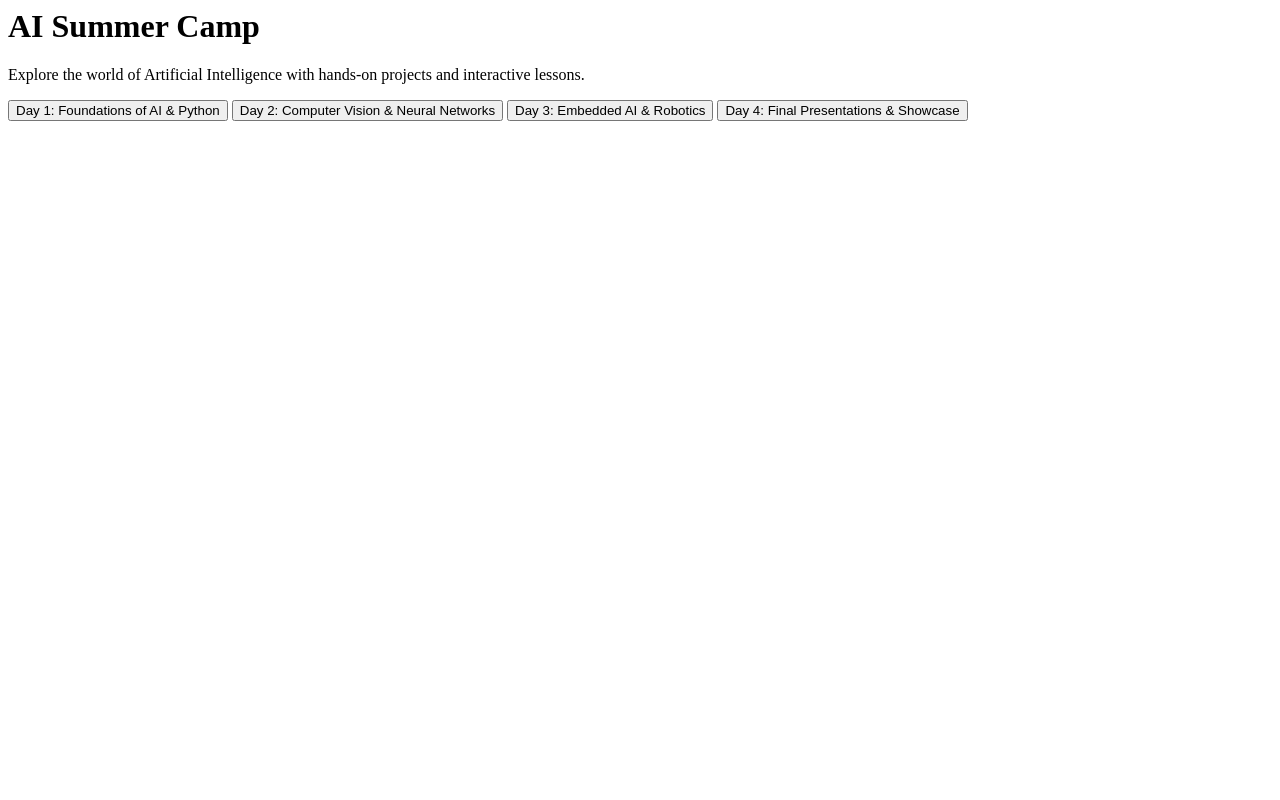
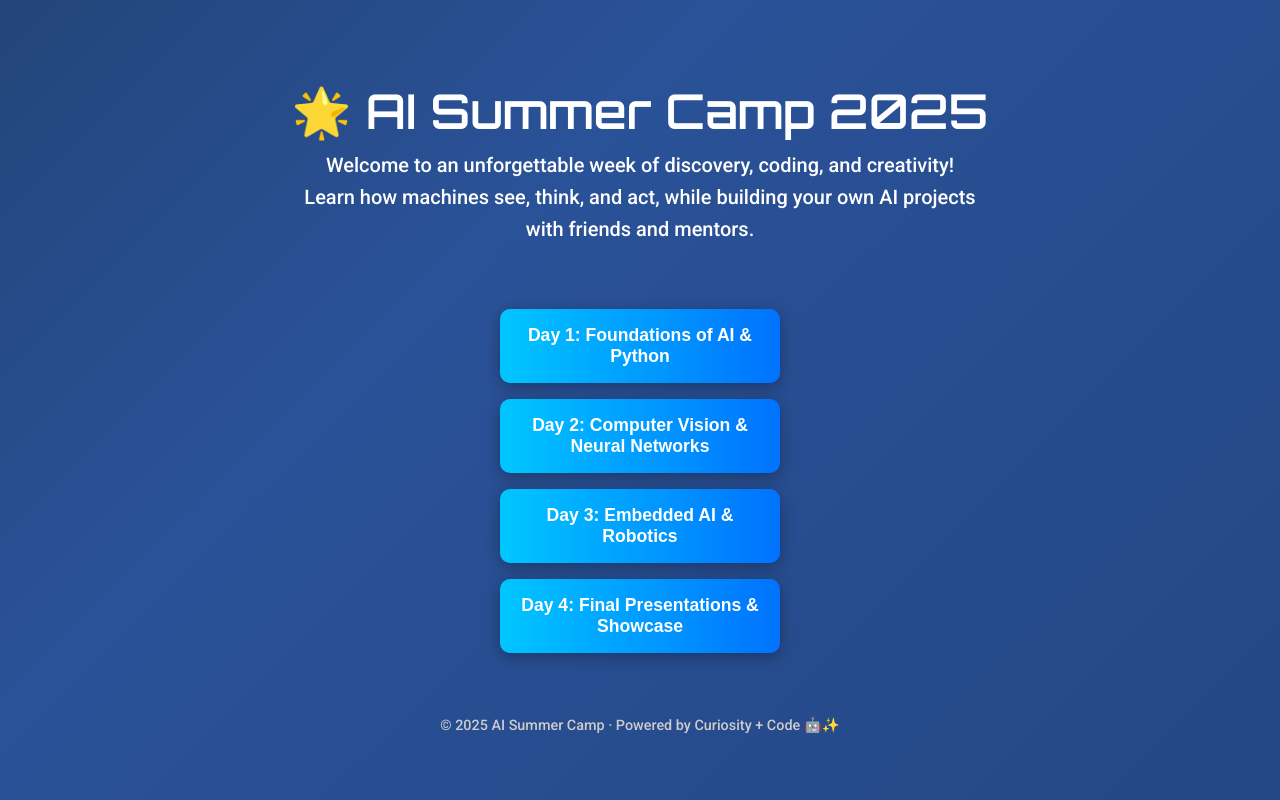
Before and after one commit to victoryzcs/AI_Summer_Camp, a plain HTML site: page index.html in a window 1280 px wide. Drawn offline with Linux system fonts and the light colour scheme.

Commit message:
updated landing page

```diff
--- a/index.html
+++ b/index.html
@@ -1,8 +1,99 @@
+<!DOCTYPE html>
+<html lang="en">
+<head>
+  <meta charset="UTF-8" />
+  <meta name="viewport" content="width=device-width, initial-scale=1.0"/>
+  <title>AI Summer Camp</title>
+
+  <style>
+    @import url('https://fonts.googleapis.com/css2?family=Orbitron:wght@600&family=Roboto:wght@300;500&display=swap');
+
+    body {
+      margin: 0;
+      padding: 0;
+      font-family: 'Roboto', sans-serif;
+      background: linear-gradient(-45deg, #1e3c72, #2a5298, #0f2027, #203a43);
+      background-size: 400% 400%;
+      animation: gradientBG 15s ease infinite;
+      color: white;
+      text-align: center;
+    }
+
+    @keyframes gradientBG {
+      0% { background-position: 0% 50%; }
+      50% { background-position: 100% 50%; }
+      100% { background-position: 0% 50%; }
+    }
+
+    header {
+      padding: 3rem 1rem 1rem;
+    }
+
+    header h1 {
+      font-family: 'Orbitron', sans-serif;
+      font-size: 3rem;
+      margin-bottom: 0.5rem;
+    }
+
+    header p {
+      font-size: 1.25rem;
+      max-width: 700px;
+      margin: 0 auto;
+      line-height: 1.6;
+    }
+
+    nav {
+      margin: 3rem auto;
+      display: flex;
+      flex-direction: column;
+      gap: 1rem;
+      max-width: 400px;
+    }
+
+    nav button {
+      padding: 1rem;
+      font-size: 1.1rem;
+      border: none;
+      border-radius: 10px;
+      background: linear-gradient(90deg, #00c6ff, #0072ff);
+      color: white;
+      font-weight: bold;
+      cursor: pointer;
+      box-shadow: 0 4px 15px rgba(0, 0, 0, 0.3);
+      transition: transform 0.2s ease, background 0.4s ease;
+    }
+
+    nav button:hover {
+      transform: scale(1.05);
+      background: linear-gradient(90deg, #0072ff, #00c6ff);
+    }
+
+    footer {
+      margin-top: 4rem;
+      font-size: 0.9rem;
+      color: #ccc;
+    }
+
+    @media (min-width: 768px) {
+      nav {
+        flex-direction: row;
+        justify-content: center;
+        flex-wrap: wrap;
+      }
+
+      nav button {
+        width: 280px;
+      }
+    }
+  </style>
+</head>
+<body>
+
   <header>
-      <h1>AI Summer Camp</h1>
+    <h1>🌟 AI Summer Camp 2025</h1>
     <p>
-        Explore the world of Artificial Intelligence with hands-on projects and
-        interactive lessons.
+      Welcome to an unforgettable week of discovery, coding, and creativity!<br/>
+      Learn how machines see, think, and act, while building your own AI projects with friends and mentors.
     </p>
   </header>
 
@@ -12,3 +103,10 @@
     <button onclick="window.location.href='Day3/index.html'">Day 3: Embedded AI & Robotics</button>
     <button onclick="window.location.href='Day4/index.html'">Day 4: Final Presentations & Showcase</button>
   </nav>
+
+  <footer>
+    © 2025 AI Summer Camp · Powered by Curiosity + Code 🤖✨
+  </footer>
+
+</body>
+</html>
```
Lines whose indentation alone changed are shown as unchanged.
